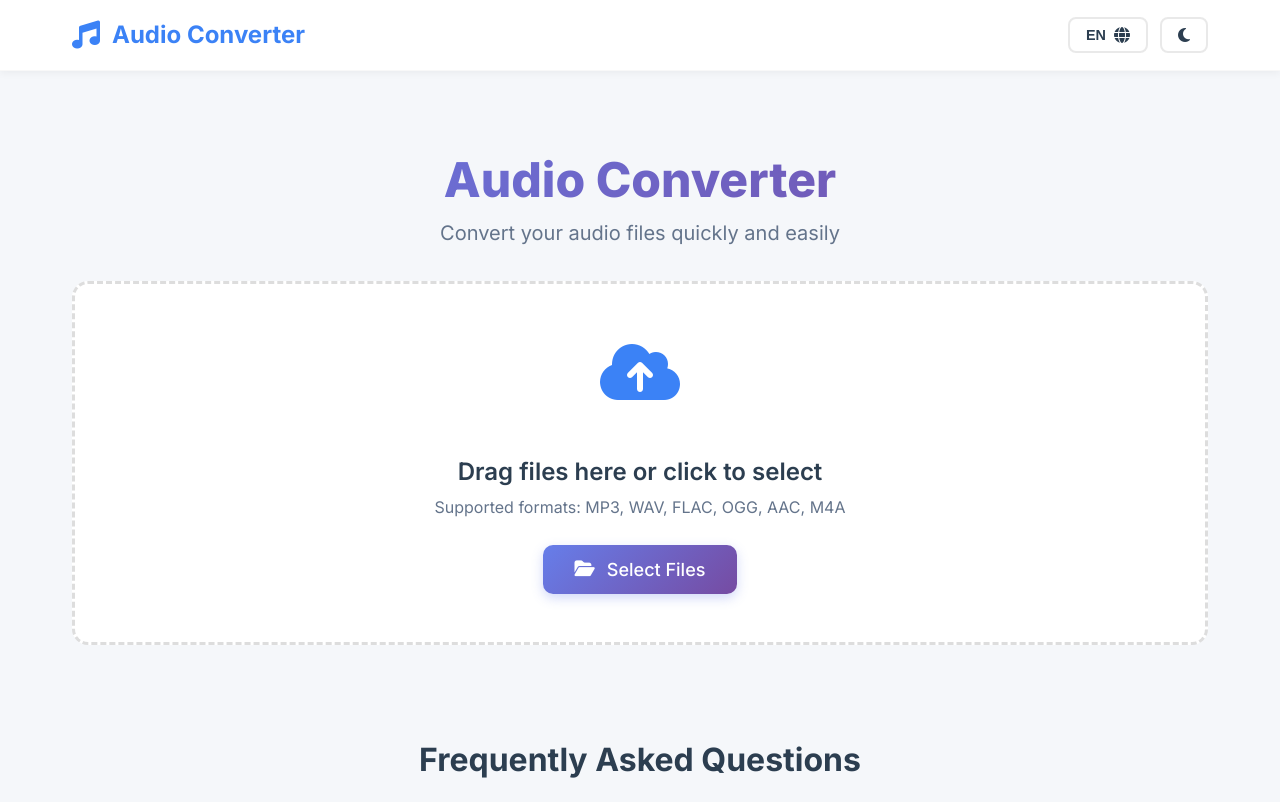
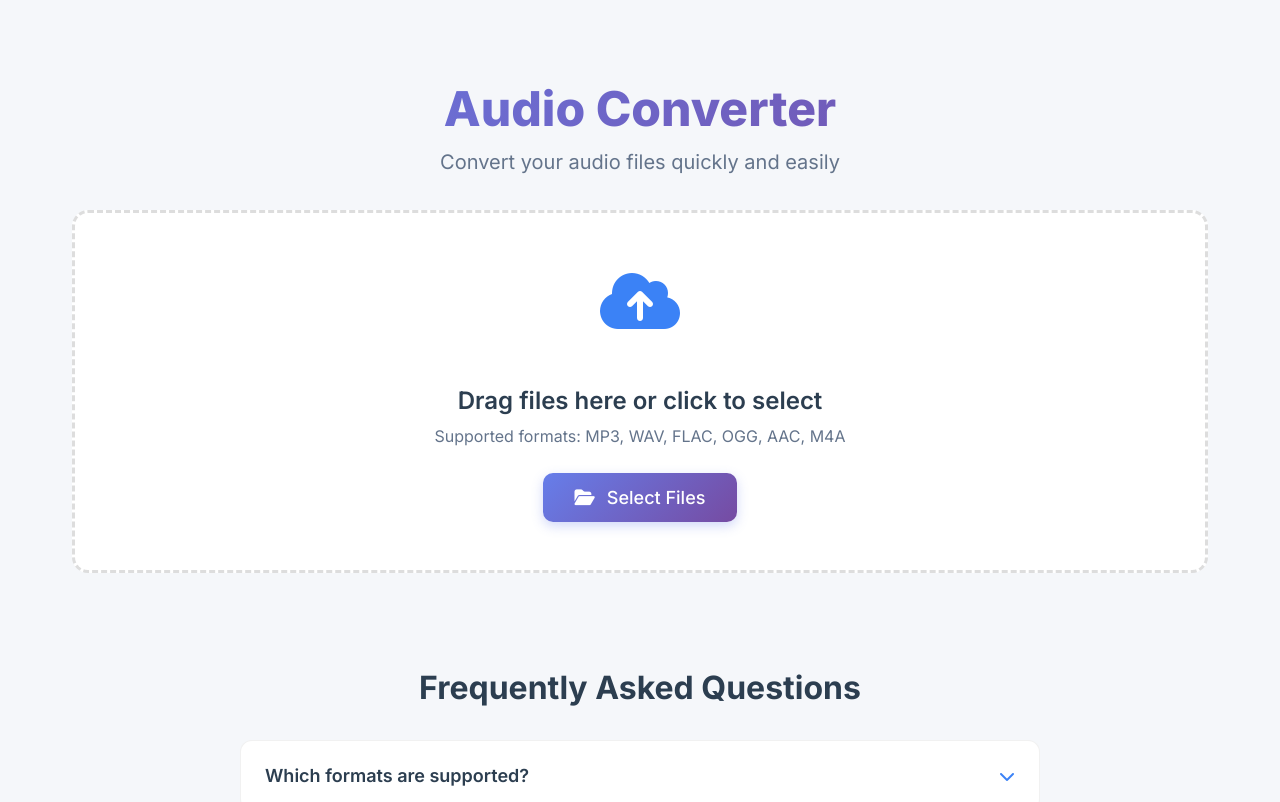
Before and after one commit to KodiniTools/Audiokonverter, a Vue app: page / in a window 1280 px wide. Shown: the top 802 px of the page. Built offline with nearby package versions, Linux system fonts and the light colour scheme.

Commit message:
Remove Vue HeaderNav component, use SSI nav partial instead
Navigation now comes from shared kodinitools.com SSI includes.
Delete HeaderNav.vue as it's no longer needed.

```diff
--- a/src/App.vue
+++ b/src/App.vue
@@ -1,7 +1,5 @@
 <template>
   <div id="app" class="app-container">
-    <HeaderNav />
-
     <main class="main-content">
       <div class="container">
         <HeaderTitle />
@@ -21,7 +19,6 @@
 <script setup>
 import { onMounted } from 'vue'
 import { useThemeStore } from '@/stores/themeStore'
-import HeaderNav from '@/components/HeaderNav.vue'
 import HeaderTitle from '@/components/HeaderTitle.vue'
 import FileUpload from '@/components/FileUpload.vue'
 import FileList from '@/components/FileList.vue'
--- a/src/components/HeaderNav.vue
+++ /dev/null
@@ -1,138 +0,0 @@
-<template>
-  <nav class="navbar">
-    <div class="nav-container">
-      <a href="#" class="nav-brand" @click.prevent="scrollToTop">
-        <i class="fas fa-music"></i>
-        <span>{{ t('app.title') }}</span>
-      </a>
-
-      <div class="nav-actions">
-        <button
-          class="nav-btn language-toggle"
-          @click="toggleLanguage"
-          :title="t('nav.language')"
-        >
-          <span class="current-lang">{{ currentLocale.toUpperCase() }}</span>
-          <i class="fas fa-globe"></i>
-        </button>
-
-        <button
-          class="nav-btn theme-toggle"
-          @click="themeStore.toggleTheme()"
-          :title="t('nav.toggleTheme')"
-        >
-          <i :class="themeStore.theme === 'dark' ? 'fas fa-sun' : 'fas fa-moon'"></i>
-        </button>
-      </div>
-    </div>
-  </nav>
-</template>
-
-<script setup>
-import { computed } from 'vue'
-import { useI18n } from 'vue-i18n'
-import { useThemeStore } from '@/stores/themeStore'
-import { setLocale } from '@/locales'
-
-const { t, locale } = useI18n()
-const themeStore = useThemeStore()
-
-const currentLocale = computed(() => locale.value)
-
-function toggleLanguage() {
-  const newLocale = locale.value === 'de' ? 'en' : 'de'
-  setLocale(newLocale)
-}
-
-function scrollToTop() {
-  window.scrollTo({ top: 0, behavior: 'smooth' })
-}
-</script>
-
-<style scoped>
-.navbar {
-  position: sticky;
-  top: 0;
-  /* z-index von 1000 auf 100 reduziert */
-  z-index: 100;
-  background: var(--card-background);
-  backdrop-filter: blur(10px);
-  border-bottom: 1px solid rgba(184, 184, 184, 0.1);
-  box-shadow: 0 2px 8px rgba(0, 0, 0, 0.05);
-}
-
-.nav-container {
-  max-width: 1200px;
-  margin: 0 auto;
-  padding: 1rem 2rem;
-  display: flex;
-  justify-content: space-between;
-  align-items: center;
-}
-
-.nav-brand {
-  display: flex;
-  align-items: center;
-  gap: 0.75rem;
-  font-size: 1.5rem;
-  font-weight: 700;
-  color: var(--primary-color);
-  text-decoration: none;
-  transition: all 0.3s ease;
-}
-
-.nav-brand:hover {
-  transform: translateY(-2px);
-}
-
-.nav-brand i {
-  font-size: 1.75rem;
-}
-
-.nav-actions {
-  display: flex;
-  gap: 0.75rem;
-  align-items: center;
-}
-
-.nav-btn {
-  background: transparent;
-  border: 2px solid rgba(144, 144, 144, 0.2);
-  color: var(--text-color);
-  padding: 0.5rem 1rem;
-  border-radius: 8px;
-  cursor: pointer;
-  display: flex;
-  align-items: center;
-  gap: 0.5rem;
-  font-size: 1rem;
-  transition: all 0.3s ease;
-}
-
-.nav-btn:hover {
-  background: var(--primary-color);
-  color: white;
-  border-color: var(--primary-color);
-  transform: translateY(-2px);
-}
-
-.current-lang {
-  font-weight: 600;
-  font-size: 0.9rem;
-}
-
-@media (max-width: 768px) {
-  .nav-container {
-    padding: 0.75rem 1rem;
-  }
-
-  .nav-brand span {
-    display: none;
-  }
-
-  .nav-btn {
-    padding: 0.5rem 0.75rem;
-    font-size: 0.9rem;
-  }
-}
-</style>
```
